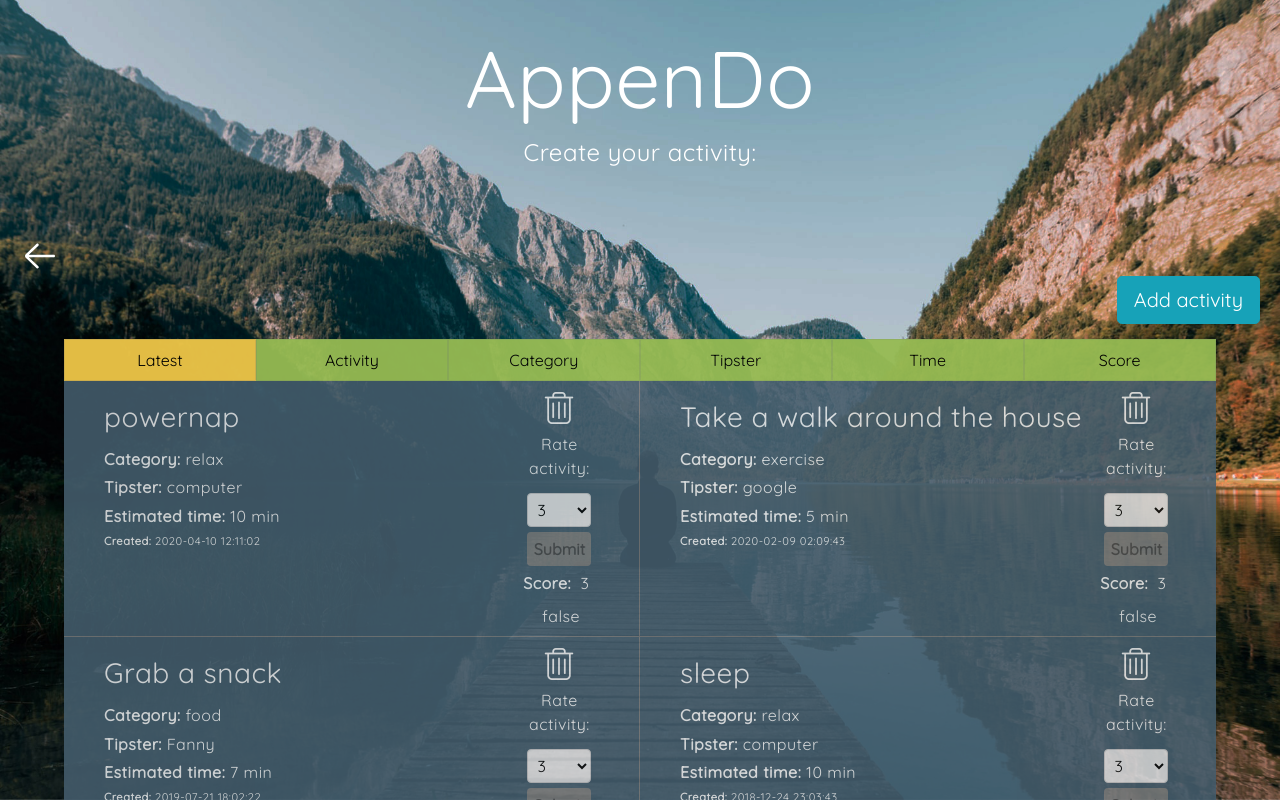
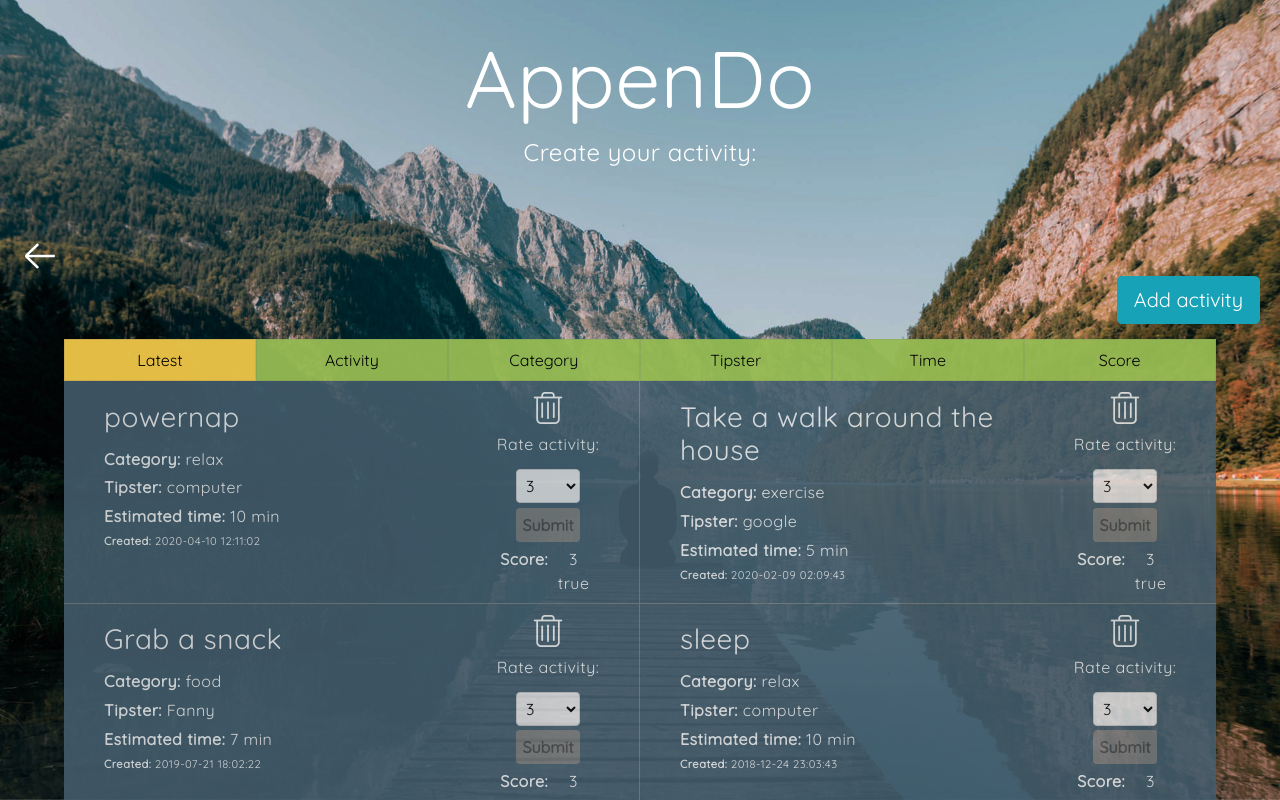
Before and after one commit to EmilHammarstrand/inl4-appendo, a Vue app: page / in a window 1280 px wide. Both pictures are taken after a click on the button "Get Started". Built offline with nearby package versions, Linux system fonts and the light colour scheme; a web font is replaced by a local one.

Commit message:
KArin och Fanny har försökt lösa submit disable kaos. ej klara

```diff
--- a/src/App.vue
+++ b/src/App.vue
@@ -32,7 +32,7 @@
           v-if="showlistapp"
           @emitDelete="deleteItem($event)"
           @rateActivity="rateActivity($event)"
-          :activityList="activityList"
+          :activityList="activityList" :itemScoreDisabled="itemScoreDisabled"
         />
       </div>
 
@@ -65,6 +65,7 @@ export default {
   data: () => ({
     showform: false,
     showlistapp: false,
+    itemScoreDisabled:[],
     activityList: [
       {
         activity: "Take a walk around the house",
@@ -140,6 +141,14 @@ export default {
     else {
       this.activityList = JSON.parse(localStorage.getItem("activityList"));
     }
+
+    for (let i=0; i<this.activityList.length; i++){
+
+
+      this.itemScoreDisabled.push(true)
+
+    }
+    console.log("I app/mounted, itemscoredisabled: ",this.itemScoreDisabled);
   },
   updated() {
     localStorage.setItem("activityList", JSON.stringify(this.activityList));
--- a/src/components/List.vue
+++ b/src/components/List.vue
@@ -10,7 +10,8 @@
     </div>
 
     <div class="scroll-list">
-      <div v-for="activity in sortList" class="activityCard" :key="activity.activity">
+      <div v-for="(activity, index) in sortList"
+      class="activityCard" :key="activity.activity">
         <div class="items">
           <h3>{{activity.activity}}</h3>
           <p>
@@ -44,7 +45,7 @@
             @change="updateUserScore"
             name="score"
             id="submitScore"
-            @click="scoreIsClicked=true"
+            @click="scoreIsClicked(index)"
           >
             <option value="1">1</option>
             <option value="2">2</option>
@@ -52,13 +53,15 @@
             <option value="4">4</option>
             <option value="5">5</option>
           </select>
-          <button @click="rateActivity(activity.activity)" :disabled="!scoreIsClicked" class="scoreSubmitButton">Submit</button>
+          <button @click="rateActivity(activity.activity)" class="scoreSubmitButton" :disabled="itemScoreDisabled[index]">Submit</button>
           <p class="score">
             <span class="score">Score:</span>
             {{activity.score}}
+            {{itemScoreDisabled[index]}}
+
           </p>
           <!-- ändrat här! -->
-          <p>{{scoreIsClicked}}</p>
+          <!-- <p>{{scoreIsClicked}}</p> -->
         </div>
       </div>
     </div>
@@ -82,7 +85,9 @@ export default {
     estimatedTimeActive: false,
     scoreActive: false,
     userScore: 3,
-    scoreIsClicked: false
+
+
+
   }),
   computed: {
     latestIsActive() {
@@ -230,13 +235,28 @@ export default {
     updateUserScore() {
       this.userScore = event.target.value;
     },
+    scoreIsClicked(scoreIndex){
+
+      console.log("scoreisclicked körs", scoreIndex);
+
+    this.itemScoreDisabled[scoreIndex]=false;
+
+
+
+    },
     rateActivity(key) {
       this.$emit("rateActivity", { score: this.userScore, key: key });
     }
+
+  },
+  mounted(){
+    console.log("list/mounted, itemscoredisabled: ", this.itemScoreDisabled);
+
   },
 
   props: {
-    activityList: Array
+    activityList: Array,
+    itemScoreDisabled:Array,
   }
 }; //slut export default
 </script>
```
